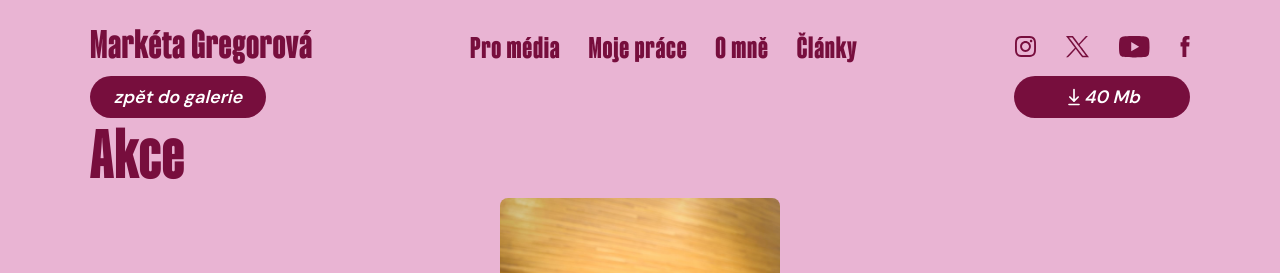
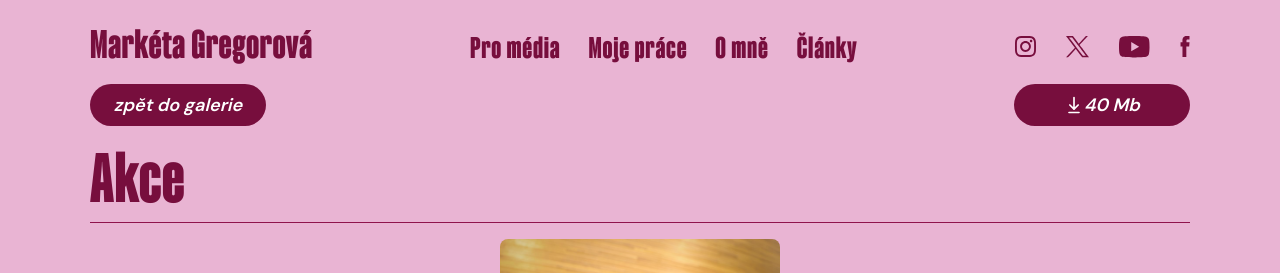
Before and after one commit to caroluxurians/mgreg, a Next.js app: page /pro-media/akce in a window 1280 px wide. Shown: the top 273 px of the page. Built offline with nearby package versions, Linux system fonts and the light colour scheme.

Commit message:
gallery - akce layout styles

```diff
--- a/app/(sections)/pro-media/akce/page.tsx
+++ b/app/(sections)/pro-media/akce/page.tsx
@@ -56,15 +56,15 @@
       <HeaderMobile />
       <Header />
       <main className="flex flex-col">
-        <div className="main-width mx-auto mt-3 mb-14">
-          <div className="flex justify-between">
+        <div className="main-width mx-auto mt-5 mb-14">
+          <div className="flex justify-between mb-4">
             <BackToGalleryButton />
             <DownloadPhotosButton />
           </div>
-          <h2 className="font-heading title-font-size pb-4 sm:pb-6 lg:pb-1 xl:pb-2 3xl:pb-3">
+          <h2 className="font-heading title-font-size border-b border-red-pink pb-2 mb-4 sm:pb-6 lg:pb-1 xl:pb-2 3xl:pb-3">
             Akce
           </h2>
-          <div className="flex flex-col items-center gap-2">
+          <div className="flex flex-col items-center gap-2 mb-8">
             {images.map((image) => (
               <a
                 href={`/gallery/akce/${image}`}
@@ -83,7 +83,10 @@
                 </div>
               </a>
             ))}
-
+          </div>
+          <div className="flex justify-between">
+            <BackToGalleryButton />
+            <DownloadPhotosButton />
           </div>
         </div>
       </main>
--- a/app/(sections)/pro-media/page.tsx
+++ b/app/(sections)/pro-media/page.tsx
@@ -15,7 +15,7 @@
         <div className="main-width mx-auto mt-4 mb-4 sm:mt-0 relative sm:mb-10 md:mb-16 xl:mb-26 2xl:mb-32">
 
           <div className="border-b border-red-pink mb-4 sm:mt-6 sm:mb-4 relative md:mb-5 lg:mb-4 xl:mb-6 2xl:mb-8 3xl:mb-10">
-            <h2 className="font-heading title-font-size pb-2  lg:pb-1 xl:pb-2 3xl:pb-3">
+            <h2 className="font-heading title-font-size pb-2 lg:pb-1 xl:pb-2 3xl:pb-3">
               Kontakty
             </h2>
           </div>
```
